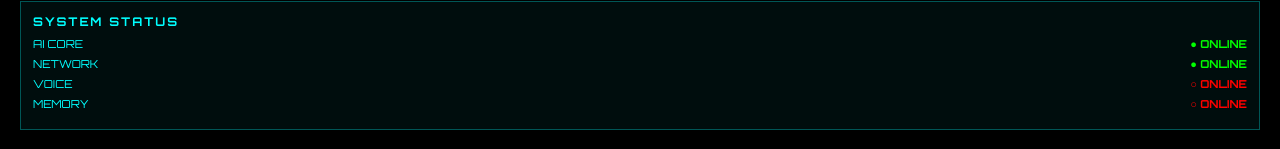
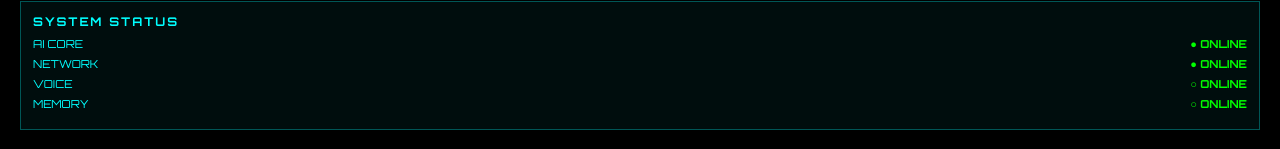
Before and after one commit to gsreenivasulureddy77-sudo/jarvis-mobile-edition, a plain HTML site: page index.html in a window 1280 px wide. Shown: the part 315-464 px from the top of the page. Drawn offline with Linux system fonts and the light colour scheme.

Commit message:
Update index.html

```diff
--- a/index.html
+++ b/index.html
@@ -38,12 +38,12 @@
 
     <div class="row">
       <span>VOICE</span>
-      <b class="off">○ ONLINE</b>
+      <b class="on">○ ONLINE</b>
     </div>
 
     <div class="row">
       <span>MEMORY</span>
-      <b class="off">○ ONLINE</b>
+      <b class="on">○ ONLINE</b>
     </div>
   </div>
 
```
